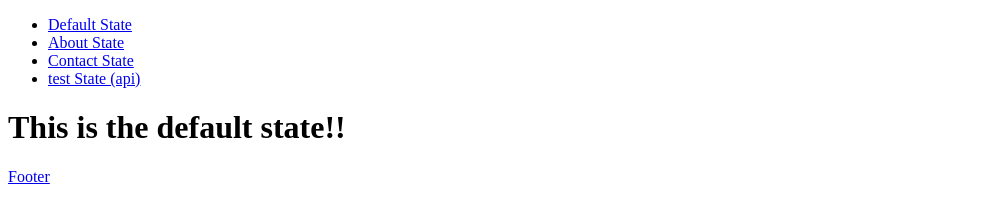
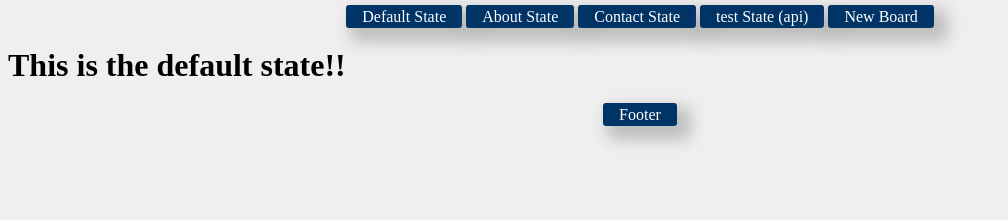
Before and after one commit to naotoyamaguchi/SurfGarage, a website built with webpack: page src/public/index.html in a window 1280 px wide. Shown: the whole page, without its empty margins (0-1008 px from the left). Built offline with nearby package versions, Linux system fonts and the light colour scheme; some packages are replaced by stand-ins of ours.

Commit message:
Added connection to local server to retrieve data from local PSQL db in service.

```diff
--- a/src/app/app.html
+++ b/src/app/app.html
@@ -5,6 +5,7 @@
   		<li><a ui-sref="aboutState">About State</a></li>
       <li><a ui-sref="contactState">Contact State</a></li>
       <li><a ui-sref="testState">test State (api)</a></li>
+      <li><a ui-sref="newBoardState">New Board</a></li>
   	</ul>
   </nav>
   <ui-view></ui-view>
--- a/src/app/app.js
+++ b/src/app/app.js
@@ -5,7 +5,9 @@ import defaultState from '../defaultState';
 import contactState from '../contactState';
 import aboutState from '../aboutState';
 import testState from '../testState';
+import newBoardState from '../newBoardState';
 import TestApi from '../testState/service.js';
+import NewBoardApi from '../newBoardState/service.js';
 
 import '../style/app.css';
 
@@ -50,13 +52,20 @@ angular.module(MODULE_NAME, ['ui.router', 'ngAnimate'])
       url: '/test',
       component: 'testState'
     })
+    .state({
+      name: 'newBoardState',
+      url: '/newBoard',
+      component: 'newBoardState'
+    });
   })
   .directive('app', app)
   .component('defaultState', defaultState)
   .component('contactState', contactState)
   .component('aboutState', aboutState)
   .component('testState', testState)
+  .component('newBoardState', newBoardState)
   .service('TestApi', TestApi)
+  .service('NewBoardApi', NewBoardApi)
   .controller('AppCtrl', AppCtrl);
 
 export default MODULE_NAME;
--- /dev/null
+++ b/src/newBoardState/index.js
@@ -0,0 +1,21 @@
+import angular from 'angular';
+import template from './template.html';
+
+class newBoardController{
+	constructor(NewBoardApi){
+		this.NewBoardApi = NewBoardApi;
+
+		this.data = [];
+		NewBoardApi.getBoards()
+		.then(res => {
+			console.log(res);
+			this.data = res.data;
+		});
+	}
+}
+
+export default {
+	template,
+	controller: newBoardController,
+	controllerAs: 'newBoardCtrl'
+};
--- /dev/null
+++ b/src/newBoardState/service.js
@@ -0,0 +1,9 @@
+export default class NewBoardApi {
+	constructor($http){
+		this.$http = $http;
+	}
+
+	getBoards(location){
+		return this.$http.get("/api/test");
+	}
+}
--- /dev/null
+++ b/src/newBoardState/template.html
@@ -0,0 +1 @@
+<h1>New board state</h1>
--- a/src/style/app.css
+++ b/src/style/app.css
@@ -1,3 +1,54 @@
+body{
+  background-color: #EFEFEF;
+}
+
+ul{
+  list-style-type: none;
+  margin: 0;
+  padding: 0;
+  text-align: center;
+}
+
+li{
+  display: block;
+  display: inline;
+}
+
+li a{
+  text-decoration: none;
+  padding: .2em 1em;
+  color: #fff;
+  background-color: #036;
+  border-radius: 3px;
+  -webkit-box-shadow: 9px 9px 15px 5px rgba(158,158,158,0.6);
+  -moz-box-shadow: 9px 9px 15px 5px rgba(158,158,158,0.6);
+  box-shadow: 9px 9px 15px 5px rgba(158,158,158,0.6);
+}
+
+li a:hover{
+  color: #fff;
+  background-color: #369;
+}
+
+footer{
+  text-align: center;
+}
+
+footer a{
+  text-decoration: none;
+  padding: .2em 1em;
+  color: #fff;
+  background-color: #036;
+  border-radius: 3px;
+  -webkit-box-shadow: 9px 9px 15px 5px rgba(158,158,158,0.6);
+  -moz-box-shadow: 9px 9px 15px 5px rgba(158,158,158,0.6);
+  box-shadow: 9px 9px 15px 5px rgba(158,158,158,0.6);
+}
+
+footer a:hover{
+  color: #fff;
+  background-color: #369;
+}
 /* styles in src/style directory are applied to the whole page */
 /*body {
   background: #0147A7;
```
